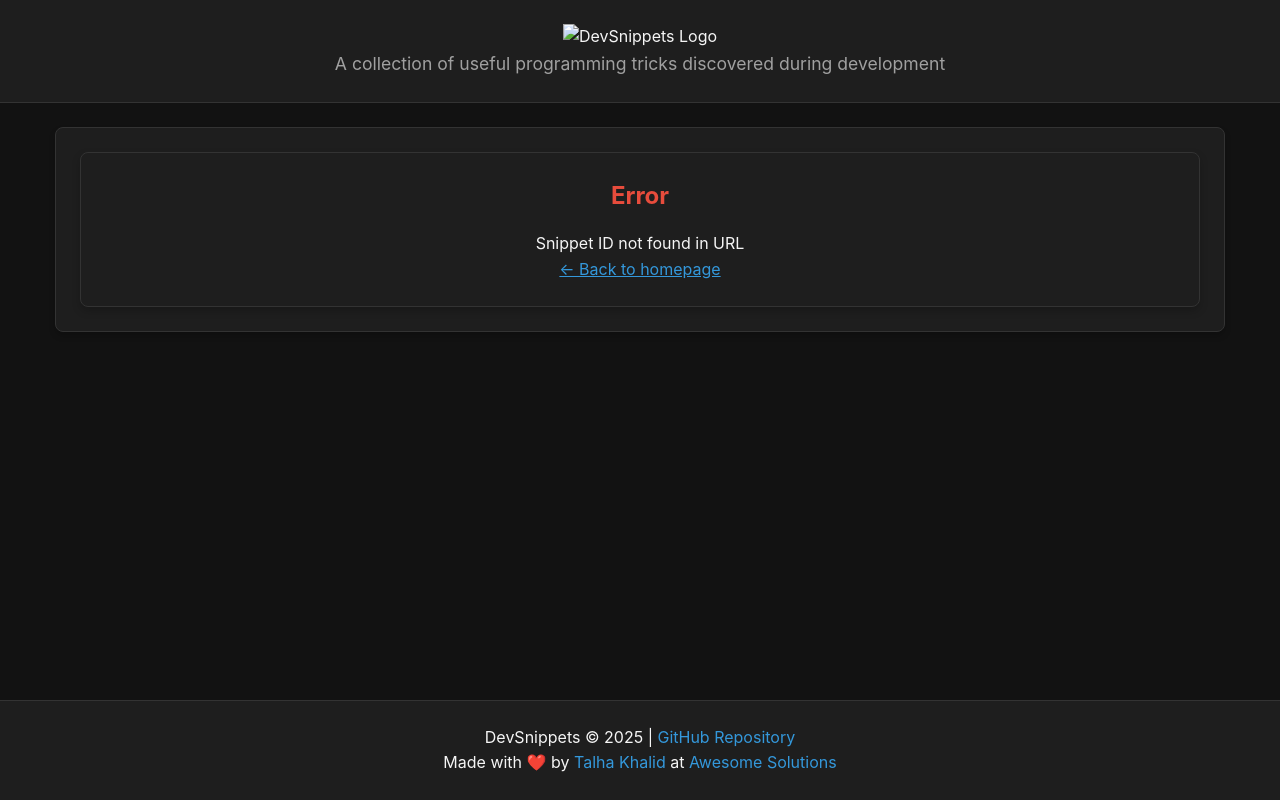
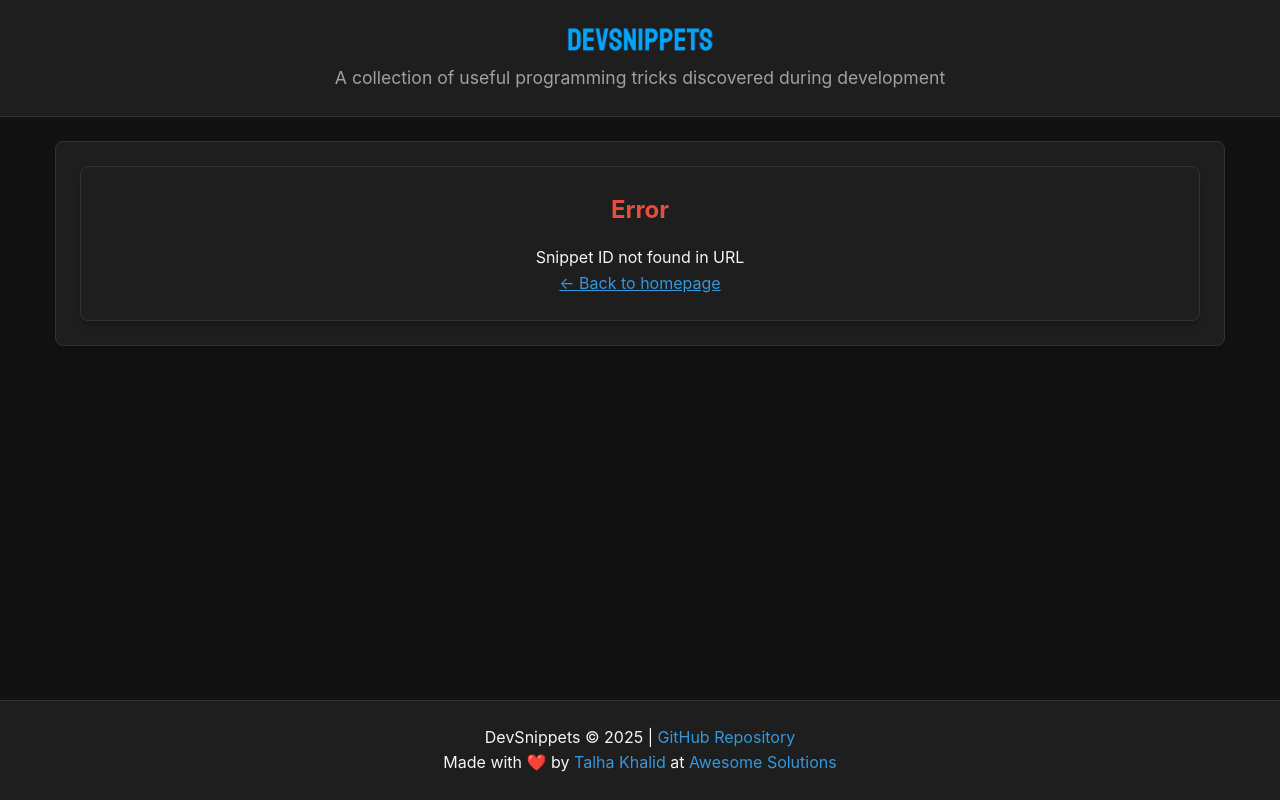
Before and after one commit to Talhakhalidawan/DevSnippets, a plain HTML site: page tricks/detail.html in a window 1280 px wide. Drawn offline with nearby package versions, Linux system fonts and the light colour scheme.

Commit message:
Updated details page header

```diff
--- a/tricks/detail.html
+++ b/tricks/detail.html
@@ -13,7 +13,7 @@
 <body>
     <header>
         <div class="container">
-            <div class="logo"><img src="images/logo.png" alt="DevSnippets Logo"></div>
+            <div class="logo"><img src="../images/logo.png" alt="DevSnippets Logo"></div>
             <p>A collection of useful programming tricks discovered during development</p>
         </div>
     </header>
```
